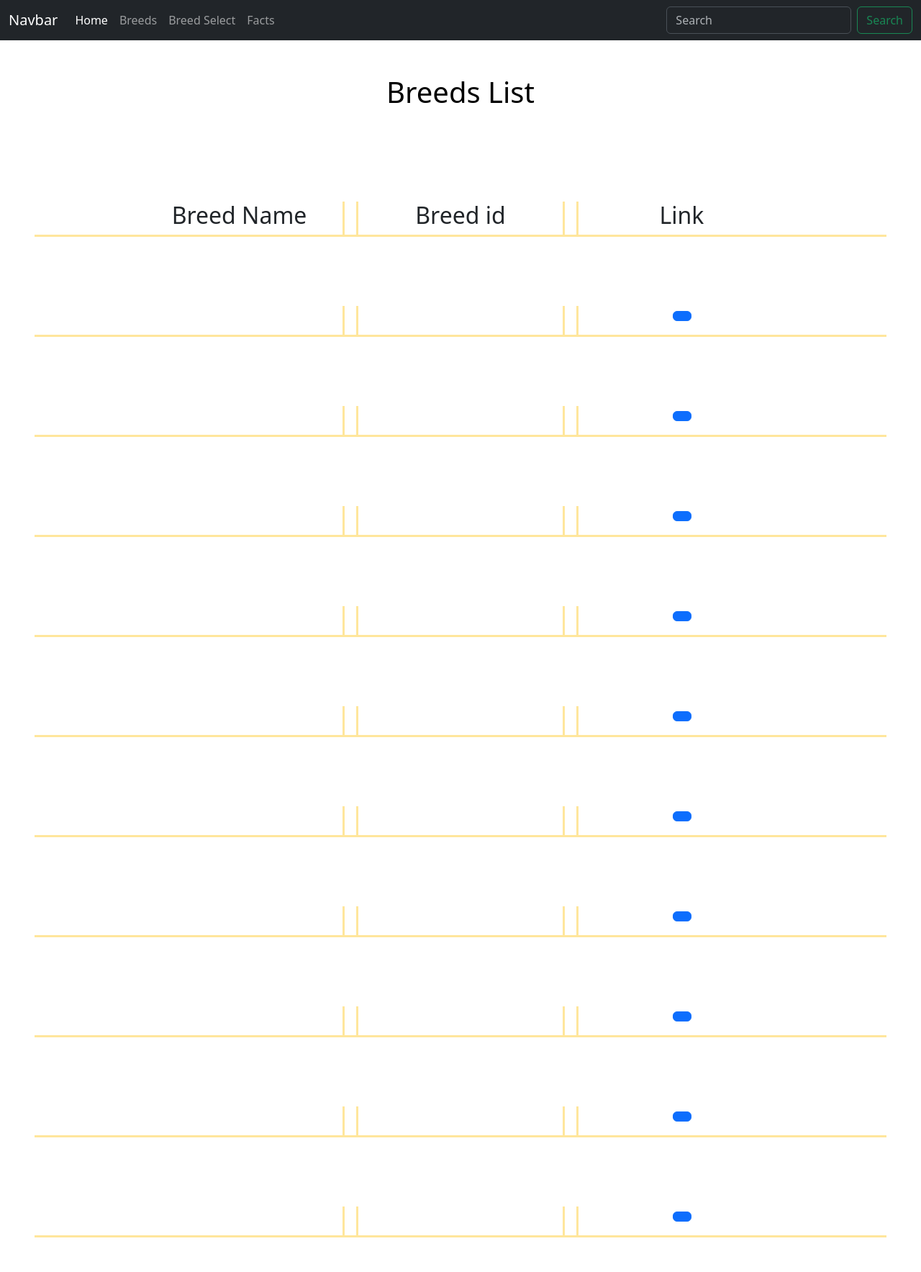
After one commit to SpecOpsRising/CPSC4125_MOD1, a Flask app: page /breeds in a window 1280 px wide. The commit adds this page. Shown: the whole page at 72% size. Run offline with Flask 3, Linux system fonts and the light colour scheme; data that the repository does not hold is empty.

Commit message:
Project/ last mod 1 update.

```diff
--- a/app.py
+++ b/app.py
@@ -3,66 +3,61 @@ import requests                  # import the requests module to make HTTP reque
 import logging                   # import the logging module to log error messages
 app = Flask(__name__)       # create an instance of the Flask class/Create an app instance
 
-URL = "https://xckd.com/info.0.json"
-req = requests.get(url = URL)
-Data = req.json()
-
-@app.route('/')             # use the route() decorator to define a URL Route, in this case home '/'
+@app.route('/')             #Home route that allows you access to the home page and lets you link to the other pages of the website
 def home():
     try:
-        URL = "https://xckd.com/info.0.json"
-        response = requests.get(url = URL)
-        if (response.status_code != 200):
-            raise ValueError(f"Error connecting to XKCD please try again later")
-        Data = response.json()
-        return render_template('index.html', data=Data)
+        return render_template('index.html')
     except ValueError as e:
         logging.error(f"ValueError with Home Page : {e}")
         return render_template('errorPage.html', errorMessage = e)
 
-@app.route('/album')
-def album():
+@app.route('/breeds')
+def breeds():
     try:
-        URL = "https://xckd.com/info.0.json"
+        URL = "https://dogapi.dog/api/v2/breeds" #This project uses the Dog API to get information about dog breeds
         response = requests.get(url = URL)
         if (response.status_code != 200):
-            raise ValueError(f"Error connecting to XKCD please try again later")
-        Data = response.json()
-        return render_template('Album.html', data=Data)
+            raise ValueError(f"Error connecting to Dog API please try again later")
+        return render_template('breeds.html', data=response.json())
     except ValueError as e:
-        logging.error(f"ValueError with Album Page : {e}")
+        logging.error(f"ValueError with Breed List Page : {e}")
         return render_template('errorPage.html', errorMessage = e)
 
-@app.route('/selectComic/<comicNum>') # Second route with path parameter (part of the URL) called comicNum
-def selectComic(comicNum):
+@app.route('/selectedBreed/<id>') #Allows you to choose a breed from the breeds data given by the Dog API. Nav button defaults to the first breed.
+def selectBreed(id):
     try:
-        logging.debug(f"Select Comic URL with value : {comicNum}")  # log the value of comicNum
-        if not comicNum.isdigit():
-            raise ValueError(f"The requested comic number should be an integer. Received : {comicNum} instead")
-        int(comicNum)
-        if(int(comicNum) > 3000):
-            raise ValueError(f"No comic available for number {comicNum}. Please try a number less than 3001")
-        URL = "https://xckd.com/"+ comicNum +"/info.0.json"
+        logging.debug(f"Select Breed URL with value : {id}")
+        if (id == None or id == ""):
+            raise ValueError(f"The requested breed id is not valid, please choose from the available list. Inputed id: {id}")
+        URL = "https://dogapi.dog/api/v2/breeds/"+ id
         response = requests.get(url = URL)
-        print(response.status_code)
         if (response.status_code != 200):
-            raise ValueError(f"Error connecting to XKCD please try again later")
-        Data = response.json()
-        return render_template('selectComic.html', data=Data)
+            raise ValueError(f"Error connecting to Dog API please try again later")
+        return render_template('selectedBreed.html', data=response.json())
     except ValueError as e:
-        logging.error(f"ValueError with Comic Select : {e}")
+        logging.error(f"ValueError with Breed Select : {e}")
         return render_template('errorPage.html', errorMessage = e)
     except Exception as e:
-        logging.error(f"Exception with Comic Select : {e}")  # log the error message
+        logging.error(f"Exception with Breed Select : {e}")
         return render_template('errorPage.html', errorMessage = e)
-    # if(comicNum.isdigit() and int(comicNum) <= 3000):
-    #     URL = "https://xckd.com/"+ comicNum +"/info.0.json"
-    #     print(URL)
-    #     req = requests.get(url = URL)
-    #     Data = req.json()
-    #     return render_template('selectComic.html', data=Data)
-    # else:
-    #     return render_template('errorPage.html')
+
+@app.route('/facts/<limit>')
+def facts(limit):
+    try:
+        logging.debug(f"Facts URL with value : {limit}")
+        if limit.isdigit() == False:
+            raise ValueError(f"The input is not a number please input a number. Recieved: {limit}")
+        URL = "https://dogapi.dog/api/v2/facts?limit=" + limit
+        response = requests.get(url = URL)
+        if (response.status_code != 200):
+            raise ValueError(f"Error connecting to Dog API please try again later")
+        return render_template('facts.html', data=response.json())
+    except ValueError as e:
+        logging.error(f"ValueError with Facts Page : {e}")
+        return render_template('errorPage.html', errorMessage = e)
+    except Exception as e:
+        logging.error(f"Exception with Facts Page : {e}")
+        return render_template('errorPage.html', errorMessage = e)
 
 
 if __name__ == '__main__':
--- /dev/null
+++ b/templates/breeds.html
@@ -0,0 +1,166 @@
+<!doctype html>
+<html lang="en">
+    <head>
+        <meta charset="utf-8">
+        <meta name="viewport" content="width=device-width, initial-scale=1">
+        <title>Dog Breeds</title>
+        <link href="https://cdn.jsdelivr.net/npm/bootstrap@5.3.3/dist/css/bootstrap.min.css" rel="stylesheet" integrity="sha384-QWTKZyjpPEjISv5WaRU9OFeRpok6YctnYmDr5pNlyT2bRjXh0JMhjY6hW+ALEwIH" crossorigin="anonymous">
+    </head>
+
+    <body>
+        {% include "common/nav.html" %}
+        <div class="container-fluid text-center">
+            <div class="row p-5">
+                <div class="col">
+                    <div class="text-black">
+                        <h1>Breeds List</h1><br/>
+                    </div>
+                </div>
+            </div>
+            <div class="row p-5">
+                <div class="d-flex column-gap-3 justify-content-center border-3 border-bottom border-warning-subtle">
+                    <div class="col-3 border-3 border-end border-warning-subtle">
+                        <h2>Breed Name</h2>
+                    </div>
+                    <div class="col-3 border-3 border-start border-end border-warning-subtle">
+                        <h2>Breed id</h2>
+                    </div>
+                    <div class="col-3 border-3 border-start border-warning-subtle">
+                        <h2>Link</h2>
+                    </div>
+                </div>
+            </div>
+            <div class="row p-5">
+                <div class="d-flex column-gap-3 justify-content-center border-3 border-bottom border-warning-subtle">
+                    <div class="col-3 border-3 border-end border-warning-subtle">
+                        <h4>{{data.data[0].attributes.name}}</h4>
+                    </div>
+                    <div class="col-3 border-3 border-start border-end border-warning-subtle">
+                        <p>{{data.data[0].id}}</p>
+                    </div>
+                    <div class="col-3 border-3 border-start border-warning-subtle">
+                        <p><a class="btn btn-primary" href="/selectedBreed/{{data.data[0].id}}" role="button">{{data.data[0].attributes.name}}</a></p>
+                    </div>
+                </div>
+            </div>
+            <div class="row p-5">
+                <div class="d-flex column-gap-3 justify-content-center border-3 border-bottom border-warning-subtle">
+                    <div class="col-3 border-3 border-end border-warning-subtle">
+                        <h4>{{data.data[1].attributes.name}}</h4>
+                    </div>
+                    <div class="col-3 border-3 border-start border-end border-warning-subtle">
+                        <p>{{data.data[1].id}}</p>
+                    </div>
+                    <div class="col-3 border-3 border-start border-warning-subtle">
+                        <p><a class="btn btn-primary" href="/selectedBreed/{{data.data[1].id}}" role="button">{{data.data[1].attributes.name}}</a></p>
+                    </div>
+                </div>
+            </div>
+            <div class="row p-5">
+                <div class="d-flex column-gap-3 justify-content-center border-3 border-bottom border-warning-subtle">
+                    <div class="col-3 border-3 border-end border-warning-subtle">
+                        <h4>{{data.data[2].attributes.name}}</h4>
+                    </div>
+                    <div class="col-3 border-3 border-start border-end border-warning-subtle">
+                        <p>{{data.data[2].id}}</p>
+                    </div>
+                    <div class="col-3 border-3 border-start border-warning-subtle">
+                        <p><a class="btn btn-primary" href="/selectedBreed/{{data.data[2].id}}" role="button">{{data.data[2].attributes.name}}</a></p>
+                    </div>
+                </div>
+            </div>
+            <div class="row p-5">
+                <div class="d-flex column-gap-3 justify-content-center border-3 border-bottom border-warning-subtle">
+                    <div class="col-3 border-3 border-end border-warning-subtle">
+                        <h4>{{data.data[3].attributes.name}}</h4>
+                    </div>
+                    <div class="col-3 border-3 border-start border-end border-warning-subtle">
+                        <p>{{data.data[3].id}}</p>
+                    </div>
+                    <div class="col-3 border-3 border-start border-warning-subtle">
+                        <p><a class="btn btn-primary" href="/selectedBreed/{{data.data[3].id}}" role="button">{{data.data[3].attributes.name}}</a></p>
+                    </div>
+                </div>
+            </div>
+            <div class="row p-5">
+                <div class="d-flex column-gap-3 justify-content-center border-3 border-bottom border-warning-subtle">
+                    <div class="col-3 border-3 border-end border-warning-subtle">
+                        <h4>{{data.data[4].attributes.name}}</h4>
+                    </div>
+                    <div class="col-3 border-3 border-start border-end border-warning-subtle">
+                        <p>{{data.data[4].id}}</p>
+                    </div>
+                    <div class="col-3 border-3 border-start border-warning-subtle">
+                        <p><a class="btn btn-primary" href="/selectedBreed/{{data.data[4].id}}" role="button">{{data.data[4].attributes.name}}</a></p>
+                    </div>
+                </div>
+            </div>
+            <div class="row p-5">
+                <div class="d-flex column-gap-3 justify-content-center border-3 border-bottom border-warning-subtle">
+                    <div class="col-3 border-3 border-end border-warning-subtle">
+                        <h4>{{data.data[5].attributes.name}}</h4>
+                    </div>
+                    <div class="col-3 border-3 border-start border-end border-warning-subtle">
+                        <p>{{data.data[5].id}}</p>
+                    </div>
+                    <div class="col-3 border-3 border-start border-warning-subtle">
+                        <p><a class="btn btn-primary" href="/selectedBreed/{{data.data[5].id}}" role="button">{{data.data[5].attributes.name}}</a></p>
+                    </div>
+                </div>
+            </div>
+            <div class="row p-5">
+                <div class="d-flex column-gap-3 justify-content-center border-3 border-bottom border-warning-subtle">
+                    <div class="col-3 border-3 border-end border-warning-subtle">
+                        <h4>{{data.data[6].attributes.name}}</h4>
+                    </div>
+                    <div class="col-3 border-3 border-start border-end border-warning-subtle">
+                        <p>{{data.data[6].id}}</p>
+                    </div>
+                    <div class="col-3 border-3 border-start border-warning-subtle">
+                        <p><a class="btn btn-primary" href="/selectedBreed/{{data.data[6].id}}" role="button">{{data.data[6].attributes.name}}</a></p>
+                    </div>
+                </div>
+            </div>
+            <div class="row p-5">
+                <div class="d-flex column-gap-3 justify-content-center border-3 border-bottom border-warning-subtle">
+                    <div class="col-3 border-3 border-end border-warning-subtle">
+                        <h4>{{data.data[7].attributes.name}}</h4>
+                    </div>
+                    <div class="col-3 border-3 border-start border-end border-warning-subtle">
+                        <p>{{data.data[7].id}}</p>
+                    </div>
+                    <div class="col-3 border-3 border-start border-warning-subtle">
+                        <p><a class="btn btn-primary" href="/selectedBreed/{{data.data[7].id}}" role="button">{{data.data[7].attributes.name}}</a></p>
+                    </div>
+                </div>
+            </div>
+            <div class="row p-5">
+                <div class="d-flex column-gap-3 justify-content-center border-3 border-bottom border-warning-subtle">
+                    <div class="col-3 border-3 border-end border-warning-subtle">
+                        <h4>{{data.data[8].attributes.name}}</h4>
+                    </div>
+                    <div class="col-3 border-3 border-start border-end border-warning-subtle">
+                        <p>{{data.data[8].id}}</p>
+                    </div>
+                    <div class="col-3 border-3 border-start border-warning-subtle">
+                        <p><a class="btn btn-primary" href="/selectedBreed/{{data.data[8].id}}" role="button">{{data.data[8].attributes.name}}</a></p>
+                    </div>
+                </div>
+            </div>
+            <div class="row p-5">
+                <div class="d-flex column-gap-3 justify-content-center border-3 border-bottom border-warning-subtle">
+                    <div class="col-3 border-3 border-end border-warning-subtle">
+                        <h4>{{data.data[9].attributes.name}}</h4>
+                    </div>
+                    <div class="col-3 border-3 border-start border-end border-warning-subtle">
+                        <p>{{data.data[9].id}}</p>
+                    </div>
+                    <div class="col-3 border-3 border-start border-warning-subtle">
+                        <p><a class="btn btn-primary" href="/selectedBreed/{{data.data[9].id}}" role="button">{{data.data[9].attributes.name}}</a></p>
+                    </div>
+                </div>
+            </div>
+        </div>
+        <script src="https://cdn.jsdelivr.net/npm/bootstrap@5.3.3/dist/js/bootstrap.bundle.min.js" integrity="sha384-YvpcrYf0tY3lHB60NNkmXc5s9fDVZLESaAA55NDzOxhy9GkcIdslK1eN7N6jIeHz" crossorigin="anonymous"></script>
+    </body>
+</html>
--- a/templates/common/nav.html
+++ b/templates/common/nav.html
@@ -10,25 +10,14 @@
             <a class="nav-link active" aria-current="page" href="/">Home</a>
           </li>
           <li class="nav-item">
-            <a class="nav-link" href="/album">Albulm</a>
+            <a class="nav-link" href="/breeds">Breeds</a>
           </li>
           <li class="nav-item">
-            <a class="nav-link" href="/selectComic/randNum">Comic Select</a>
-          </li>
-          <!--li class="nav-item dropdown">
-            <a class="nav-link dropdown-toggle" href="#" role="button" data-bs-toggle="dropdown" aria-expanded="false">
-              Dropdown
-            </a>
-            <ul class="dropdown-menu">
-              <li><a class="dropdown-item" href="#">Action</a></li>
-              <li><a class="dropdown-item" href="#">Another action</a></li>
-              <li><hr class="dropdown-divider"></li>
-              <li><a class="dropdown-item" href="#">Something else here</a></li>
-            </ul>
+            <a class="nav-link" href="/selectedBreed/68f47c5a-5115-47cd-9849-e45d3c378f12">Breed Select</a>
           </li>
           <li class="nav-item">
-            <a class="nav-link disabled" aria-disabled="true">Disabled</a>
-          </li -->
+            <a class="nav-link" href="/facts/3">Facts</a>
+          </li>
         </ul>
         <form class="d-flex" role="search">
           <input class="form-control me-2" type="search" placeholder="Search" aria-label="Search">
```
Also changed, not shown: templates/album.html (deleted, +0 -77 lines), templates/facts.html (added, +43 -0 lines), templates/index.html (+11 -61 lines), templates/selectComic.html (deleted, +0 -24 lines), templates/selectedBreed.html (added, +36 -0 lines).
